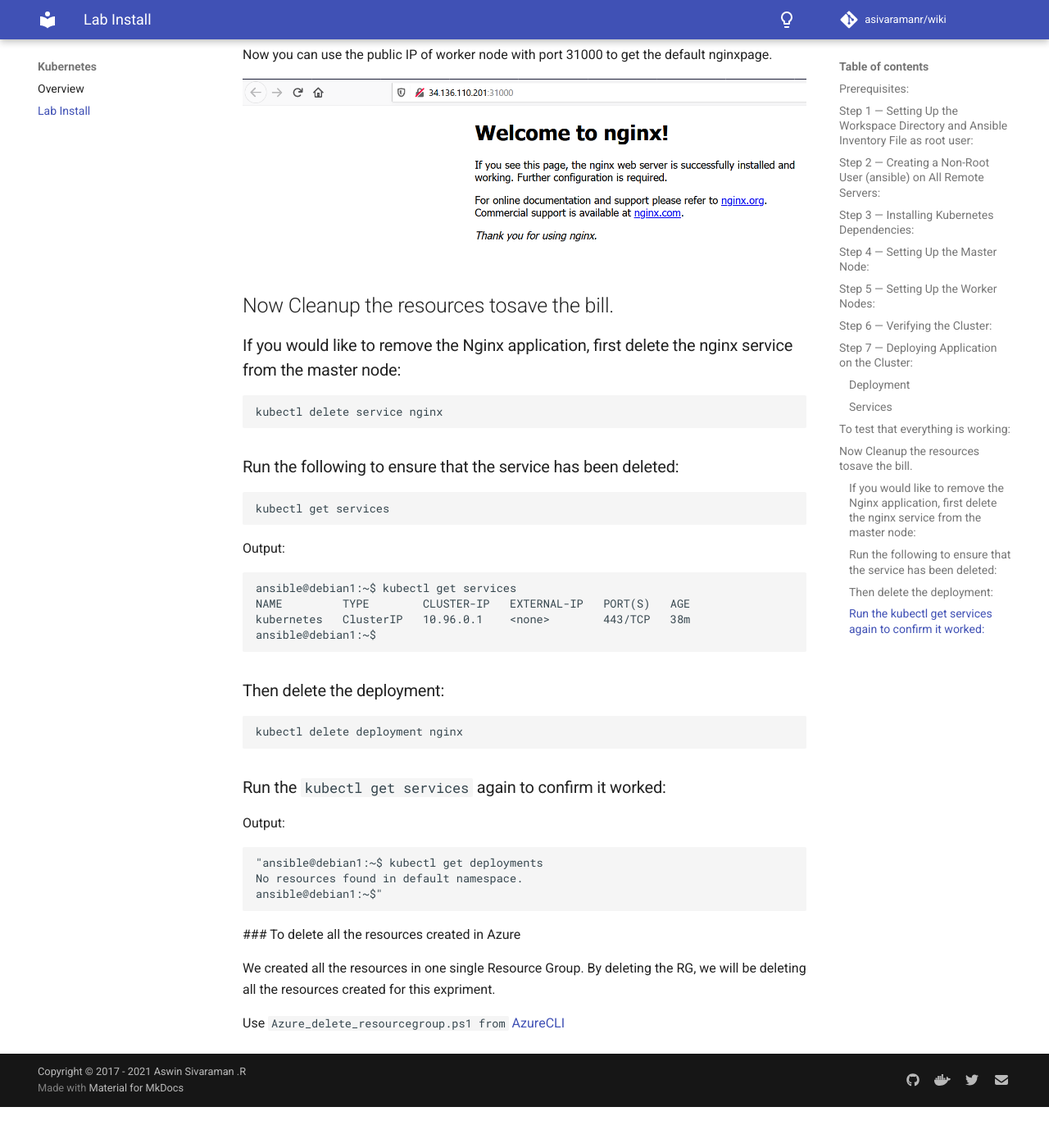
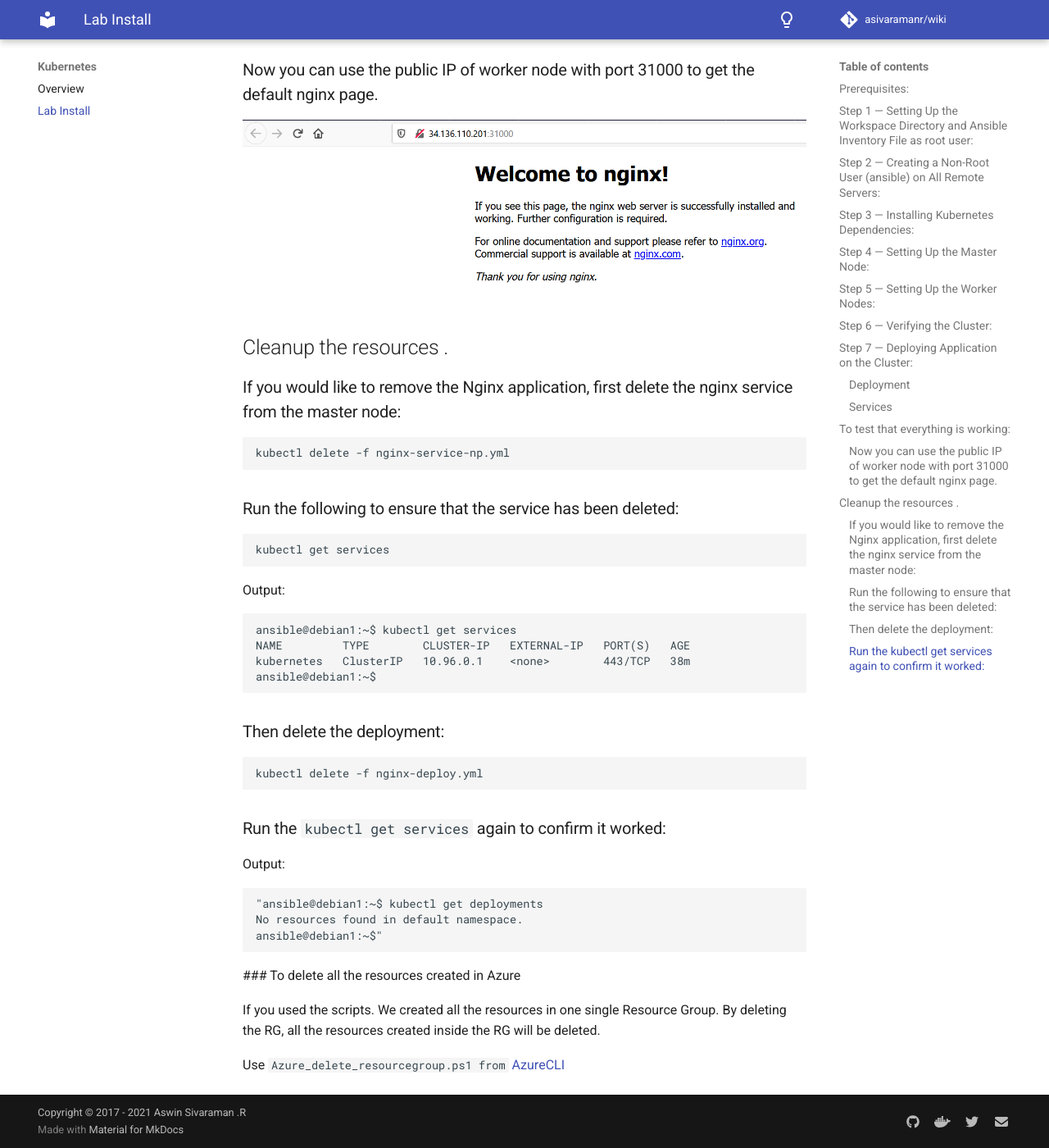
Before and after one commit to asivaramanr/wiki, an MkDocs documentation site: the page built from docs/Kubernetes/Installing_Kubernetes.md, in a window 1280 px wide and 1400 px high, scrolled down 4089 px. Shown: the whole window at 82% size. Built offline with MkDocs 1.6.1 and Material for MkDocs 9.7.7, drawn with Linux system fonts in a browser that asks for light colours; comment, search, counter and statistics services are not loaded; before the commit the page ends 5439 px from its top, so only the background shows below that; some of the changed text lies outside the part shown.

Commit message:
content output

````diff
--- a/docs/Kubernetes/Installing_Kubernetes.md
+++ b/docs/Kubernetes/Installing_Kubernetes.md
@@ -130,7 +130,7 @@ Services are another type of Kubernetes object that expose cluster internal serv
 Next, run the following command to create a service named nginx-service that will expose the app to Public IP. It will do so through a NodePort, a scheme that will make the pod accessible through an arbitrary port on a worker public IP:
 
 ```
-kubectl get service -l app=nginx-app
+kubectl create -f nginx-service-np.yml
 ```
 Output:
 ```
@@ -155,17 +155,18 @@ nginx-deployment-8bc69dc67-frsv5   1/1     Running   0          111m   10.244.18
 ansible@master:~$
 ```
 
-Now you can use the public IP of worker node with port 31000 to get the default nginxpage.
+
+### Now you can use the public IP of worker node with port 31000 to get the default nginx page.
 
 
 ![nginx](nginx.PNG)
 
 
-## Now Cleanup the resources tosave the bill.
+## Cleanup the resources .
 
 ### If you would like to remove the Nginx application, first delete the nginx service from the master node:
 ```
-kubectl delete service nginx
+kubectl delete -f nginx-service-np.yml
 ```
 ### Run the following to ensure that the service has been deleted:
 ```
@@ -181,7 +182,7 @@ ansible@debian1:~$
 ```
 ### Then delete the deployment:
 ```
-kubectl delete deployment nginx
+kubectl delete -f nginx-deploy.yml
 ```
 ### Run the `kubectl get services` again to confirm it worked:
 
@@ -193,6 +194,6 @@ ansible@debian1:~$"
 ```
  ### To delete all the resources created in Azure
 
- We created all the resources in one single Resource Group. By deleting the RG, we will be deleting all the resources created for this expriment.
+ If you used the scripts. We created all the resources in one single Resource Group. By deleting the RG,  all the resources created inside the RG will be deleted.
 
  Use `Azure_delete_resourcegroup.ps1 from` [AzureCLI](https://github.com/asivaramanr/VisualStudio/tree/master/AzureCLI)
````
